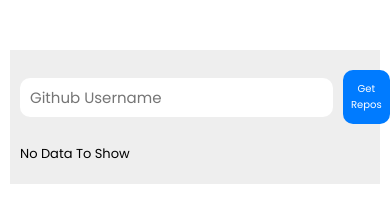
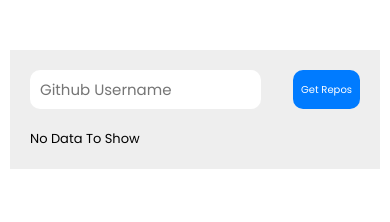
Before and after one commit to HossamThabet76/Github-Api, a plain HTML site: page index.html in a window 390 px wide. Drawn offline with Linux system fonts and the light colour scheme.

Commit message:
Modified the project

```diff
--- a/style.css
+++ b/style.css
@@ -14,12 +14,11 @@
 }
 .input{
     display: flex;
-    align-items: center;
     justify-content: space-between;
     gap: 10px;
 }
 input{
-    flex: 1;
+    width: 80%;
     border-radius: 10px;
     height: 54.5px;
     border: none;
@@ -96,6 +95,10 @@
     .content div span:first-child{
         width: 65%;
     }
+    button{
+        font-size: 12px;
+        padding: 15px 10px;
+    }
 }
 @media(max-width:720px){
     .project{
@@ -108,13 +111,11 @@
 @media(max-width:510px){
     .project{
         width: calc(100% - 20px);
-        margin: 50px 10px;
-        padding: 20px 10px;
     }
     input{
+        width: 70%;
         height: 39px;
         font-size: 15px;
-        padding: 0 10px;
     }
     button{
         font-size: 10px;
@@ -124,7 +125,7 @@
         font-size: 13px;
     }
     .content div span:first-child{
-        width: 50%;
+        width: 48%;
     }
     .content div span:nth-child(2){
         width: 60px;
```
